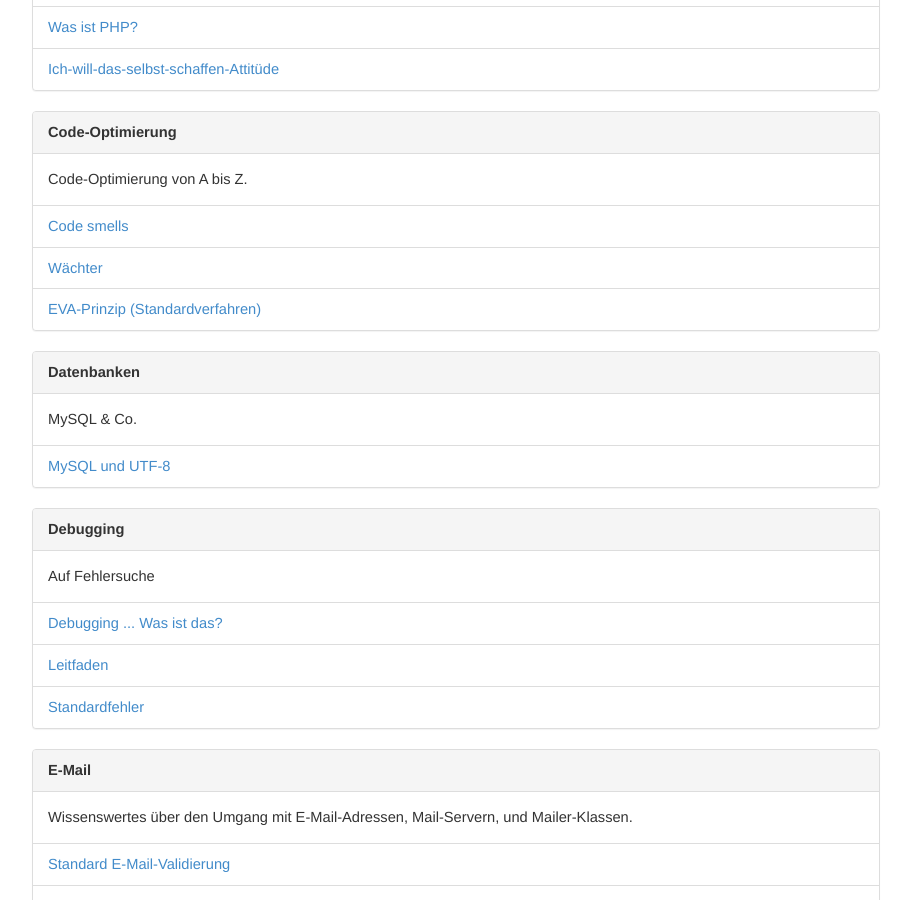
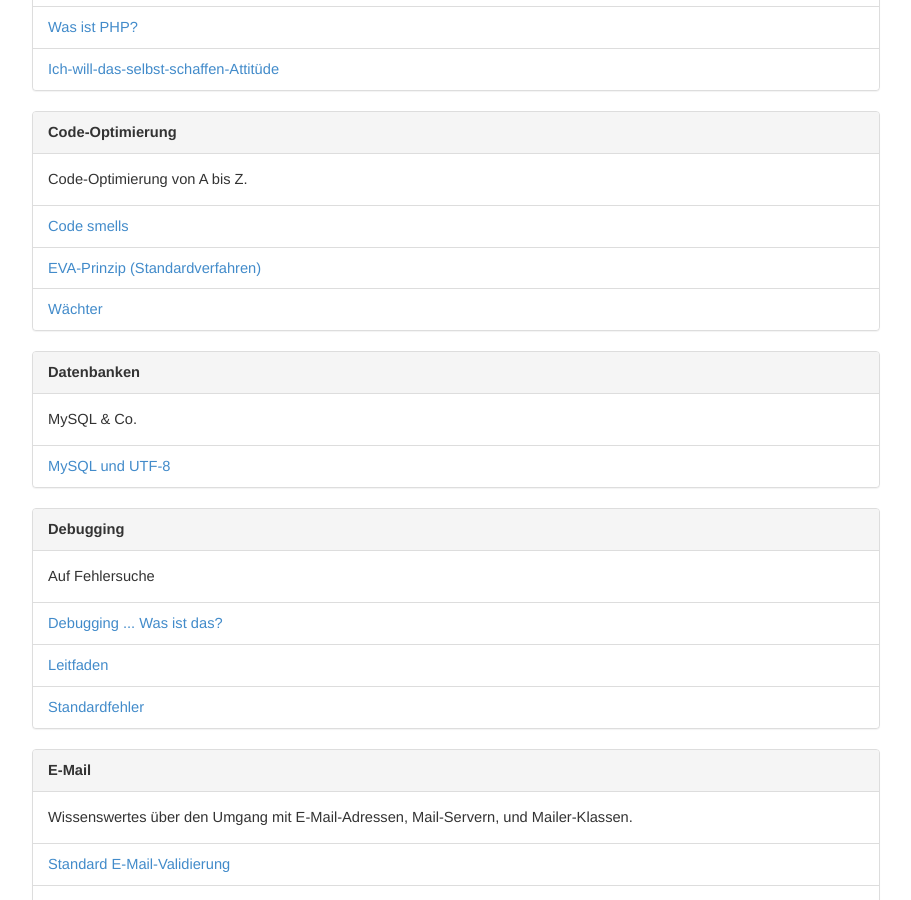
Before and after one commit to php-de/php-de.github.io, a Jekyll site: the page built from index.md, in a window 1280 px wide and 900 px high, scrolled down 341 px. Shown: the whole window, without its empty margins (38-949 px from the left). Built offline with Jekyll 4.4.1, drawn with Linux system fonts in a browser that asks for light colours.

```diff
--- a/index.md
+++ b/index.md
@@ -20,11 +20,11 @@ pageSections:
             -   name: "Code smells"
                 url: /code-optimizing/code-smells.html
 
+            -   name: "EVA-Prinzip (Standardverfahren)"
+                url: /code-optimizing/eva-prinzip.html
+
             -   name: "Wächter"
                 url: /code-optimizing/waechter.html
-
-            -   name: "EVA-Prinzip (Standardverfahren)"
-                url: /code-optimizing/eva-prinzip.html
 
 
     -   name: "Datenbanken"
```
